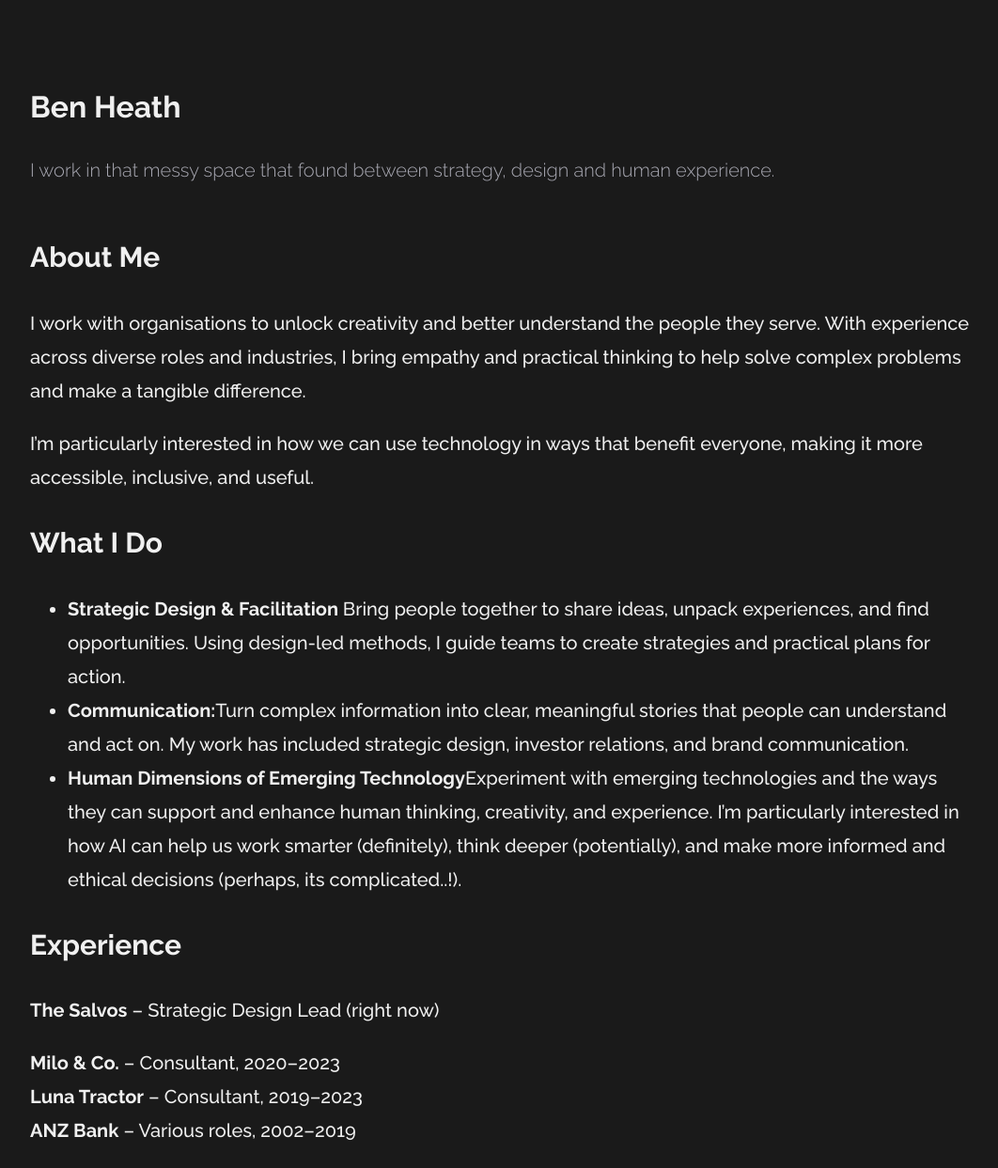
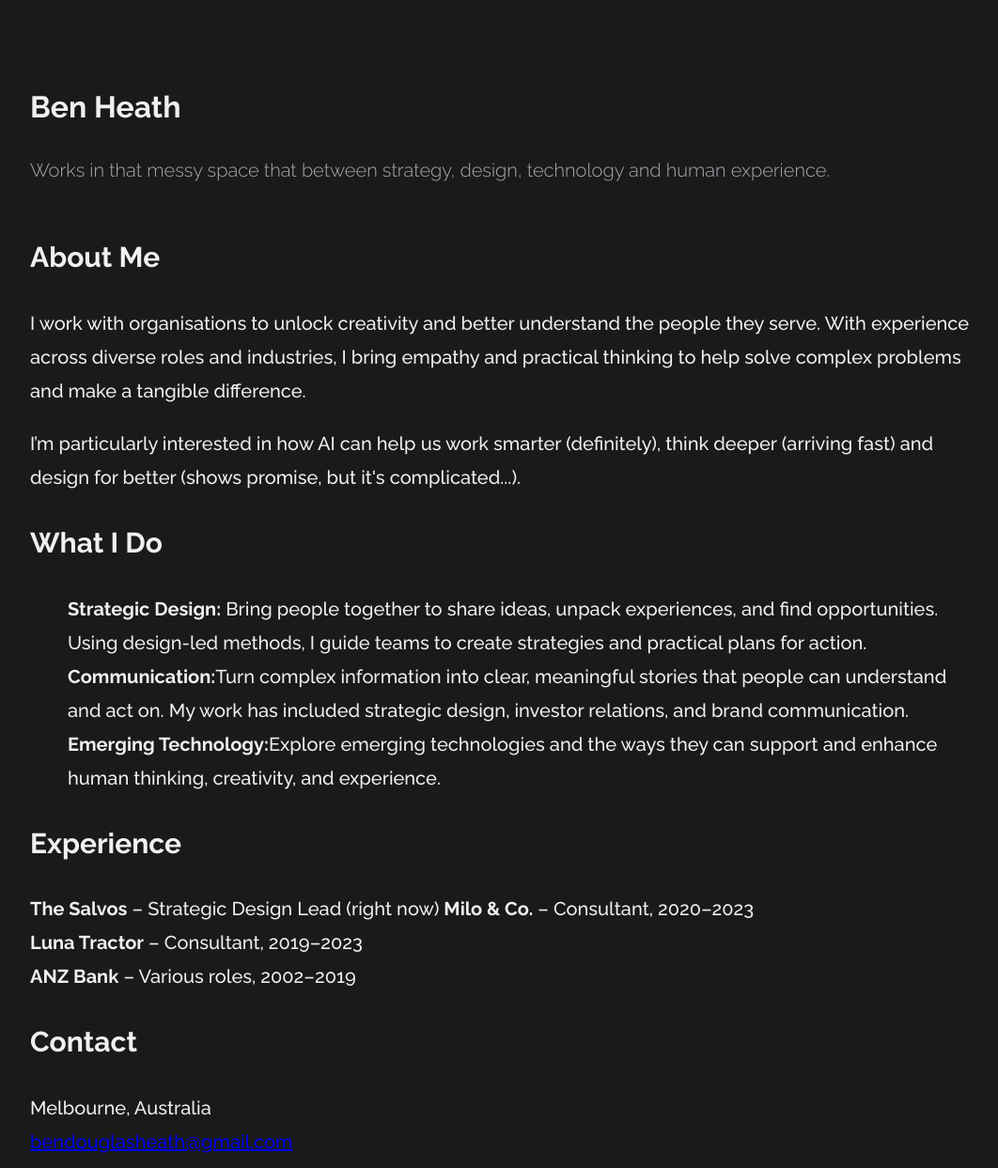
Before and after one commit to BensCreAItivity/bendouglasheath.me, a plain HTML site: page index.html in a window 1280 px wide. Shown: the top 1243 px of the page at 94% size, without its empty margins (108-1170 px from the left). Drawn offline with Linux system fonts and the light colour scheme.

Commit message:
Update index.html

```diff
--- a/index.html
+++ b/index.html
@@ -10,27 +10,27 @@
   <main class="container">
     <header>
       <h1>Ben Heath</h1>
-      <p class="tagline">I work in that messy space that found between strategy, design and human experience.</p>
+      <p class="tagline">Works in that messy space that between strategy, design, technology and human experience.</p>
     </header>
 
     <section>
       <h2>About Me</h2>
       <p>I work with organisations to unlock creativity and better understand the people they serve. With experience across diverse roles and industries, I bring empathy and practical thinking to help solve complex problems and make a tangible difference.</p>
-      <p>I’m particularly interested in how we can use technology in ways that benefit everyone, making it more accessible, inclusive, and useful.</p>
+      <p>I’m particularly interested in how AI can help us work smarter (definitely), think deeper (arriving fast) and design for better (shows promise, but it's complicated...).</p>
     </section>
 
     <section>
       <h2>What I Do</h2>
       <ul>
-        <li><strong>Strategic Design & Facilitation </strong> Bring people together to share ideas, unpack experiences, and find opportunities. Using design-led methods, I guide teams to create strategies and practical plans for action.  </li>
-        <li><strong>Communication:</strong>Turn complex information into clear, meaningful stories that people can understand and act on. My work has included strategic design, investor relations, and brand communication.  </li>
-        <li><strong>Human Dimensions of Emerging Technology</strong>Experiment with emerging technologies and the ways they can support and enhance human thinking, creativity, and experience. I’m particularly interested in how AI can help us work smarter (definitely), think deeper (potentially), and make more informed and ethical decisions (perhaps, its complicated..!).</li>
+      <strong>Strategic Design:</strong> Bring people together to share ideas, unpack experiences, and find opportunities. Using design-led methods, I guide teams to create strategies and practical plans for action.  </li>
+      <strong>Communication:</strong>Turn complex information into clear, meaningful stories that people can understand and act on. My work has included strategic design, investor relations, and brand communication.  </li>
+      <strong>Emerging Technology:</strong>Explore emerging technologies and the ways they can support and enhance human thinking, creativity, and experience.</li>
       </ul>
     </section>
 
     <section>
       <h2>Experience</h2>
-      <p><strong>The Salvos</strong> – Strategic Design Lead (right now) </p>
+      <p><strong>The Salvos</strong> – Strategic Design Lead (right now)
       <strong>Milo & Co.</strong> – Consultant, 2020–2023<br/>
       <strong>Luna Tractor</strong> – Consultant, 2019–2023<br/>
       <strong>ANZ Bank</strong> – Various roles, 2002–2019<br/>
```
